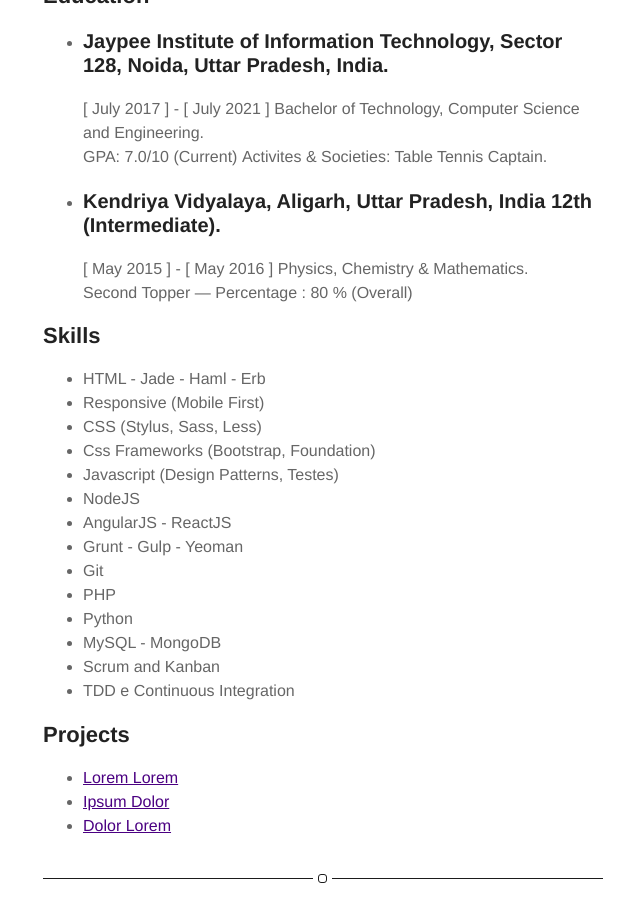
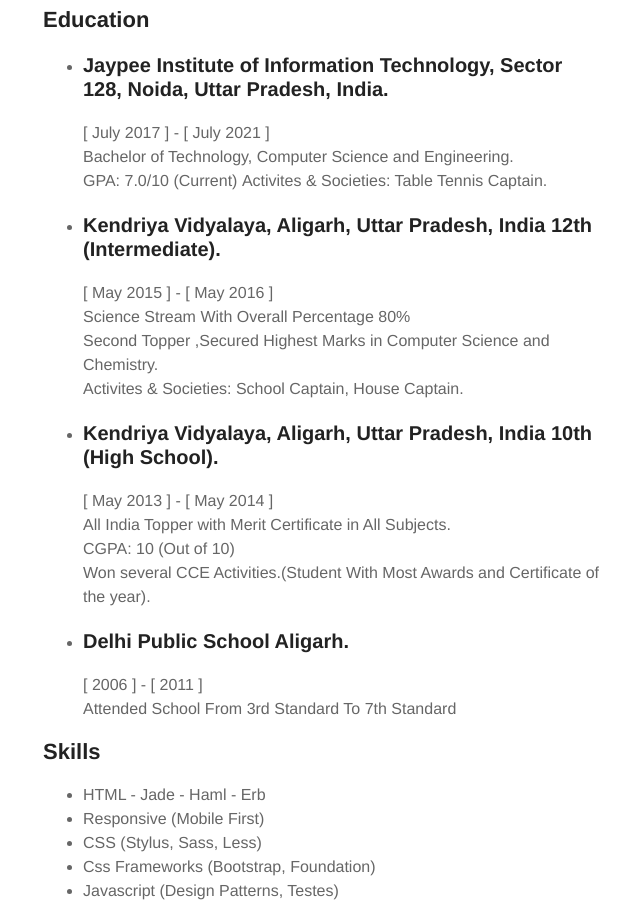
Before and after one commit to anuranjandubey/anuranjandubey.github.io, a Jekyll site: the page built from about.md, in a window 1280 px wide and 900 px high, scrolled down 1260 px. Shown: the whole window, without its empty margins (317-957 px from the left). Built offline with Jekyll 4.4.1, drawn with Linux system fonts in a browser that asks for light colours.

Commit message:
about updated

```diff
--- a/about.md
+++ b/about.md
@@ -19,7 +19,7 @@
 <ul class="work-list">
 	<li>
 		<h3>JPMorgan Chase & Co.</h3>
-		[ May 2020 ]
+		[ May 2020 ]<br>
 		<b>Software Engineering Virtual Experience Intern.</b><br>
 		[ Establishing Financial Data Feeds, Frontend Web Development and Data Visualization with Perspective ]<br>
 		<a href="https://drive.google.com/file/d/1X2eWjv-8ka2HHBaHKmjh-2VdnL_GTH-9/view">Certificate</a><br>
@@ -31,7 +31,7 @@
 <ul class="education-list">
 	<li>
 		<h3>Jaypee Institute of Information Technology, Sector 128, Noida, Uttar Pradesh, India.</h3>
-		[ July 2017 ]  - [ July 2021 ]
+		[ July 2017 ]  - [ July 2021 ]<br>
 		<b>Bachelor of Technology, Computer Science and Engineering.</b> <br>
 		<b>GPA: 7.0/10 (Current)</b>
 		<b>Activites & Societies:</b>
@@ -39,9 +39,23 @@
 	</li>
 	<li>
 		<h3>Kendriya Vidyalaya, Aligarh, Uttar Pradesh, India 12th (Intermediate).</h3>
-		[ May 2015 ]  - [ May 2016 ]
-		<b>Physics, Chemistry & Mathematics.</b><br>
-		<b>Second Topper — Percentage : 80 % (Overall)</b> <br>
+		[ May 2015 ]  - [ May 2016 ]<br>
+		<b>Science Stream With Overall Percentage 80%</b><br>
+		<b>Second Topper ,Secured Highest Marks in Computer Science and Chemistry.</b> <br>
+		<b>Activites & Societies:</b>
+		School Captain, House Captain.
+	</li>
+	<li>
+		<h3>Kendriya Vidyalaya, Aligarh, Uttar Pradesh, India 10th (High School).</h3>
+		[ May 2013 ]  - [ May 2014 ]<br>
+		<b>All India Topper with Merit Certificate in All Subjects.</b><br>
+		<b>CGPA: 10 (Out of 10)</b> <br>
+		<b>Won several CCE Activities.(Student With Most Awards and Certificate of the year).</b>
+	</li>
+	<li>
+		<h3>Delhi Public School Aligarh.</h3>
+		[ 2006 ]  - [ 2011 ]<br>
+		<b>Attended School From 3rd Standard To 7th Standard </b>
 	</li>
 </ul>
 
```
